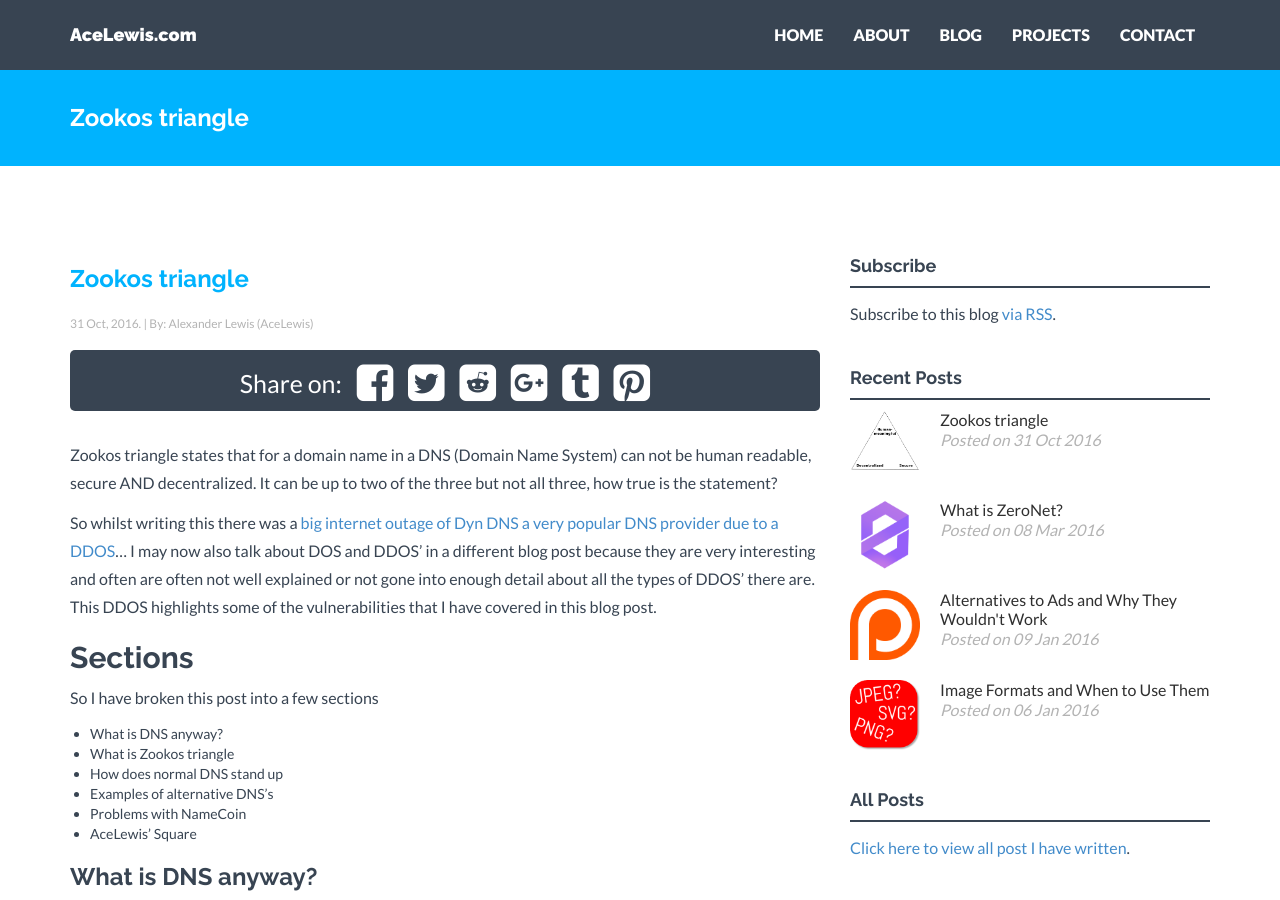
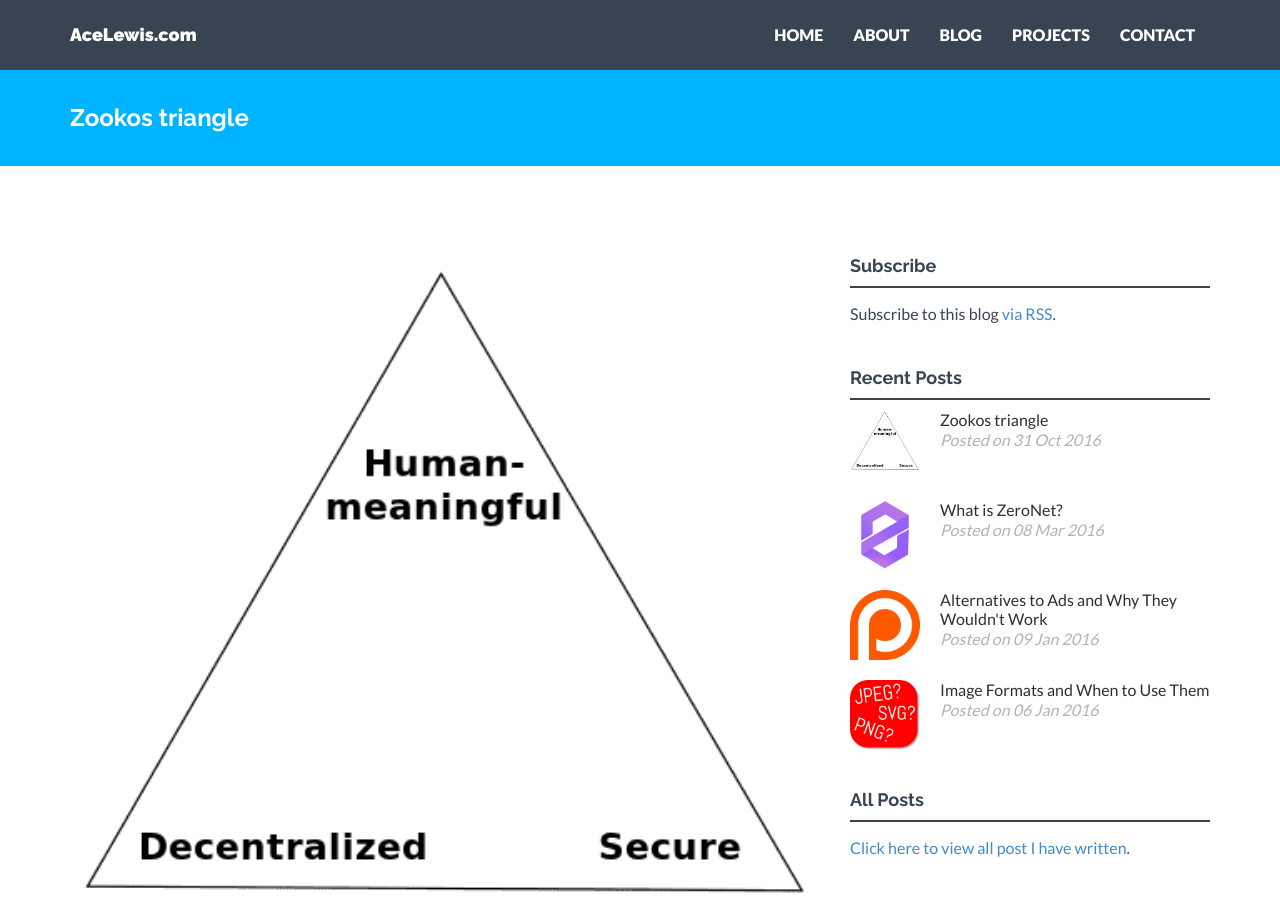
Before and after one commit to AceLewis/AceLewis.github.io, a Jekyll site: the page built from _posts/blog/2016-10-31-zookos-triangle.markdown, in a window 1280 px wide and 900 px high. Built offline with Jekyll 4.4.1, drawn with Linux system fonts in a browser that asks for light colours; nearby versions of some CDN libraries; comment, search, counter and statistics services are not loaded.

Commit message:
Updated Zookos Traingle post

```diff
--- a/_posts/blog/2016-10-14-zookos-triangle.markdown
+++ b/_posts/blog/2016-10-31-zookos-triangle.markdown
@@ -13,7 +13,7 @@ tags:
 - p2p
 - zookos triangle
 
-
+img: thumbs/Zookos_Triangle.png
 thumb: Zookos_Triangle.png
 ---
 Zookos triangle states that for a domain name in a DNS (Domain Name System) can not be human readable, secure AND decentralized. It can be up to two of the three but not all three, how true is the statement?
```
